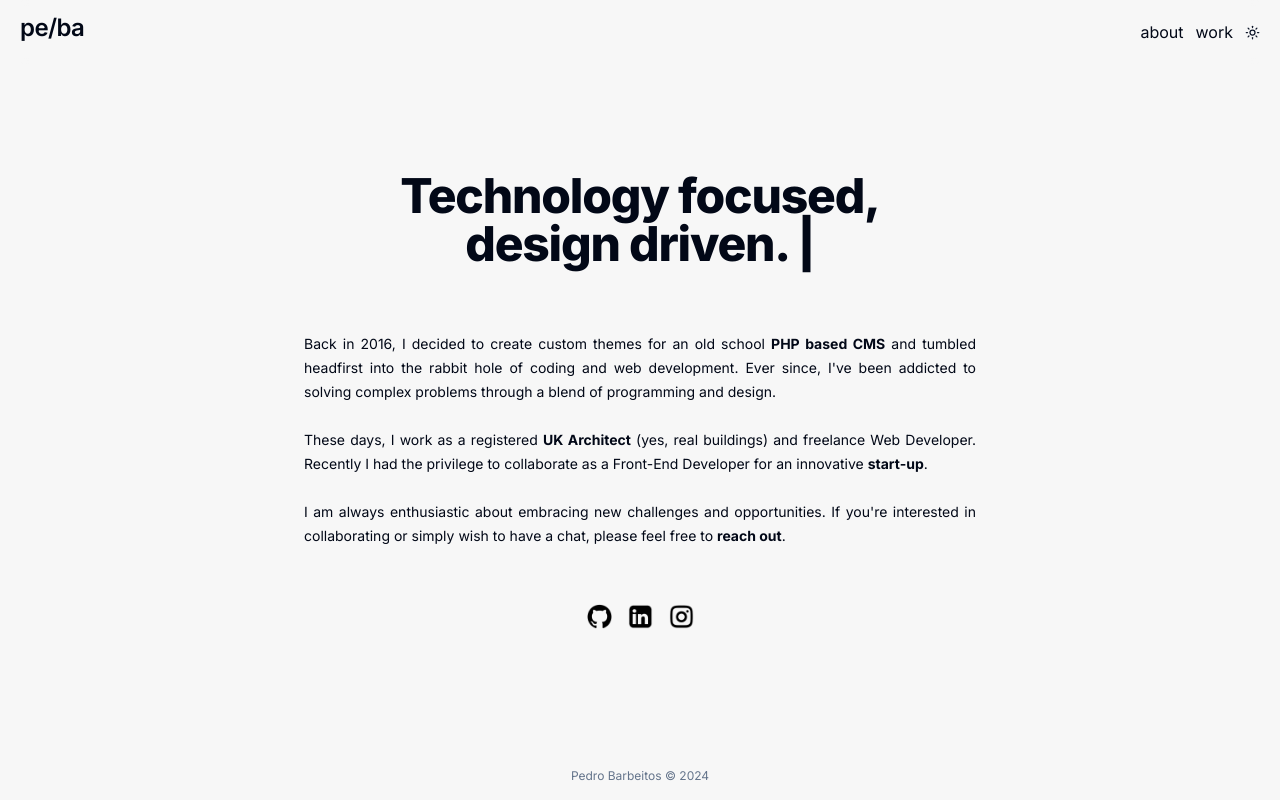
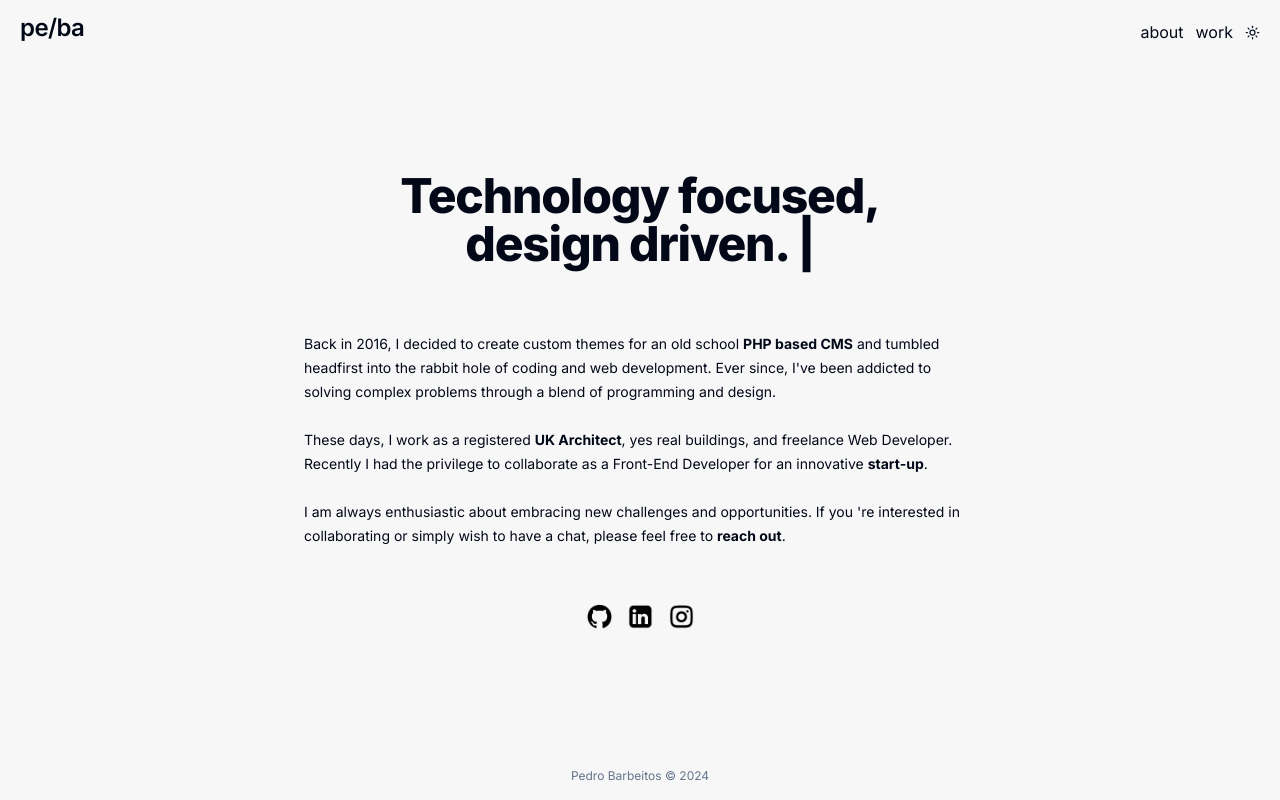
Before and after one commit to pedrobarbeitos/pedrobarbeitos.dev_v3, a Next.js app: page /about in a window 1280 px wide. Built offline with nearby package versions, Linux system fonts and the light colour scheme.

Commit message:
General updates to about and terms pages

```diff
--- a/app/about/page.tsx
+++ b/app/about/page.tsx
@@ -46,7 +46,7 @@ export default function About() {
         </motion.h1>
         <motion.p
           ref={ref}
-          className="leading-6 text-sm [&:not(:first-child)]:mt-6 text-justify pt-2"
+          className="leading-6 text-sm [&:not(:first-child)]:mt-6  pt-2"
           variants={{
             hidden: { opacity: 0, y: 50 },
             visible: { opacity: 1, y: 0 },
@@ -62,7 +62,7 @@ export default function About() {
         </motion.p>
         <motion.p
           ref={ref}
-          className="leading-6 text-sm [&:not(:first-child)]:mt-6 text-justify "
+          className="leading-6 text-sm [&:not(:first-child)]:mt-6  "
           variants={{
             hidden: { opacity: 0, y: 50 },
             visible: { opacity: 1, y: 0 },
@@ -71,14 +71,14 @@ export default function About() {
           animate={mainControls}
           transition={{ duration: 0.75, delay: 0.1 }}
         >
-          These days, I work as a registered <b>UK Architect</b> (yes, real
-          buildings) and freelance Web Developer. Recently I had the privilege
+          These days, I work as a registered <b>UK Architect</b>, yes real
+          buildings, and freelance Web Developer. Recently I had the privilege
           to collaborate as a Front-End Developer for an innovative{" "}
           <b>start-up</b>.
         </motion.p>
         <motion.p
           ref={ref}
-          className="leading-6 text-sm [&:not(:first-child)]:mt-6 text-justify "
+          className="leading-6 text-sm [&:not(:first-child)]:mt-6  "
           variants={{
             hidden: { opacity: 0, y: 50 },
             visible: { opacity: 1, y: 0 },
@@ -88,8 +88,8 @@ export default function About() {
           transition={{ duration: 0.75, delay: 0.1 }}
         >
           I am always enthusiastic about embracing new challenges and
-          opportunities. If you're interested in collaborating or simply wish to
-          have a chat, please feel free to <b>reach out</b>.
+          opportunities. If you &apos;re interested in collaborating or simply
+          wish to have a chat, please feel free to <b>reach out</b>.
         </motion.p>
         <motion.div
           ref={ref}
--- a/app/terms/page.tsx
+++ b/app/terms/page.tsx
@@ -30,7 +30,7 @@ export default function Terms() {
         <h3 className="scroll-m-20 text-2xl font-semibold tracking-tight mt-6">
           Terms and Conditions
         </h3>
-        <p className="leading-6 text-sm [&:not(:first-child)]:mt-6 text-justify">
+        <p className="leading-6 text-sm [&:not(:first-child)]:mt-6 ">
           These terms and conditions outline the rules and regulations for the
           use of Alex Rabin&apos;s Website, located at alexrabin.com. By
           accessing this website we assume you accept these terms and
@@ -54,7 +54,7 @@ export default function Terms() {
         <h4 className="scroll-m-20 text-2xl font-semibold tracking-tight mt-6">
           License
         </h4>
-        <p className="leading-6 text-sm [&:not(:first-child)]:mt-6 text-justify whitespace-pre-line">
+        <p className="leading-6 text-sm [&:not(:first-child)]:mt-6  whitespace-pre-line">
           Unless otherwise stated, Alex Rabin and/or its licensors own the
           intellectual property rights for all material on Alex Rabin. All
           intellectual property rights are reserved. You may access this from
```
